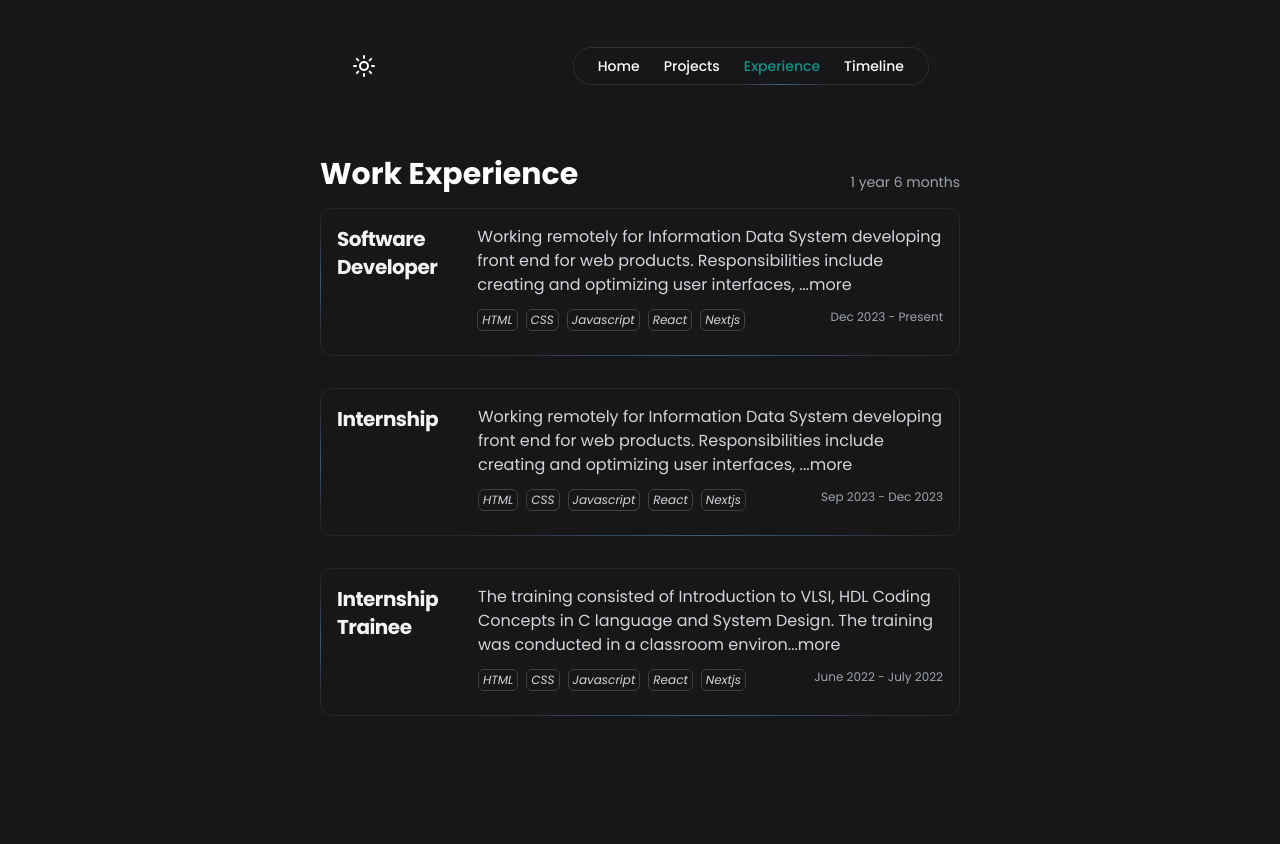
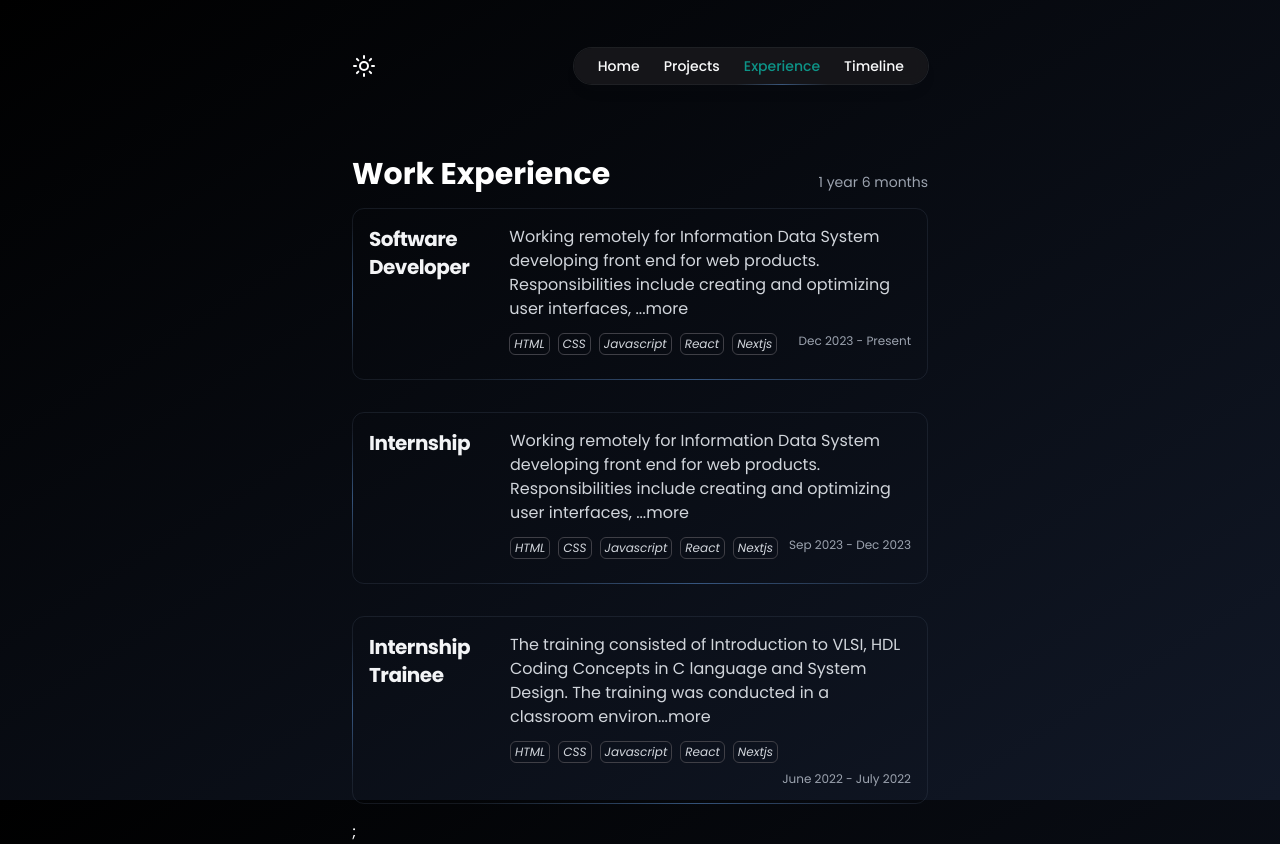
Before and after one commit to AnuragKharwar/anuragkharwar_next, a Next.js app: page /experience in a window 1280 px wide. Before the commit the page ends 800 px from the top, so only its background shows below. Built offline with nearby package versions, Linux system fonts and the light colour scheme.

Commit message:
added gradient

```diff
--- a/app/(dashboard)/education/page.tsx
+++ b/app/(dashboard)/education/page.tsx
@@ -2,7 +2,11 @@ import Education from "@/components/Education/Education";
 import React from "react";
 
 const page = () => {
-  return <Education />;
+  return (
+    <div className="px-8">
+      <Education />;
+    </div>
+  );
 };
 
 export default page;
--- a/app/(dashboard)/experience/page.tsx
+++ b/app/(dashboard)/experience/page.tsx
@@ -2,7 +2,11 @@ import React from "react";
 
 import Experience from "@/components/Experience/Experience";
 const Page = () => {
-  return <Experience />;
+  return (
+    <div className="px-8">
+      <Experience />;
+    </div>
+  );
 };
 
 export default Page;
--- a/app/(dashboard)/freelance/page.tsx
+++ b/app/(dashboard)/freelance/page.tsx
@@ -3,7 +3,9 @@ import React from "react";
 import { freeLanceJson } from "@/data/data";
 const Page = () => {
   return (
-    <Projects title="Freelance & Other Contribution" data={freeLanceJson} />
+    <div className="px-8">
+      <Projects title="Freelance & Other Contribution" data={freeLanceJson} />
+    </div>
   );
 };
 
--- a/app/(dashboard)/layout.tsx
+++ b/app/(dashboard)/layout.tsx
@@ -10,6 +10,7 @@ const layout = ({ children }: { children: React.ReactNode }) => {
 
         {children}
         {/* <Footer /> */}
+        {/* <BackgroundBeams /> */}
       </div>
     </div>
   );
--- a/app/(dashboard)/projects/page.tsx
+++ b/app/(dashboard)/projects/page.tsx
@@ -2,7 +2,11 @@ import Projects from "../../../components/Projects/Projects";
 import React from "react";
 import { PortfolioJson } from "@/data/data";
 const Page = () => {
-  return <Projects title="Projects" data={PortfolioJson} />;
+  return (
+    <div className="px-8">
+      <Projects title="Projects" data={PortfolioJson} />;
+    </div>
+  );
 };
 
 export default Page;
--- a/app/layout.tsx
+++ b/app/layout.tsx
@@ -34,7 +34,9 @@ export default function RootLayout({
       </head>
 
       <body
-        className={`${geistSans.variable} ${geistMono.variable} antialiased`}
+        className={`${geistSans.variable} ${geistMono.variable} antialiased bg-gradient-to-br from-pink-100 to-teal-200 dark:from-black dark:to-gray-900 bg-fixed`}
+
+        // style={{backgroundImage :linear-gradient(to right top, #d16ba5, #c777b9, #ba83ca, #aa8fd8, #9a9ae1, #8aa7ec, #79b3f4, #69bff8, #52cffe, #41dfff, #46eefa, #5ffbf1)}}
       >
         {children}
       </body>
--- a/components/ui/navbar.tsx
+++ b/components/ui/navbar.tsx
@@ -61,9 +61,9 @@ const Navbar = () => {
 
   return (
     <div className="sticky top-0 z-50 flex justify-between items-center w-full h-fit  ">
-      <nav className="flex justify-between items-center w-full p-2 lg:p-8  mb-4 mt-4 md:mb-10 mx-auto bg-[#ffffff] dark:bg-zinc-900 bg-opacity-70 backdrop-blur-lg">
+      <nav className="flex justify-between items-center w-full p-2 lg:p-8  mb-4 mt-4 md:mb-10 mx-auto bg-transparent">
         <Themebutton />
-        <div className="hidden sm:block rounded-full bg-white/90 px-3 text-sm font-medium text-zinc-800 shadow-lg shadow-zinc-800/5 ring-1 ring-zinc-900/5 backdrop-blur dark:bg-zinc-900/90 dark:text-zinc-200 dark:ring-white/10">
+        <div className="hidden sm:block rounded-full  px-3 text-sm font-medium text-zinc-800 shadow-lg shadow-zinc-800/5 ring-1 ring-zinc-900/5 backdrop-blur dark:bg-zinc-900/90 dark:text-zinc-200 dark:ring-white/10">
           <Desktop
             links={links}
             hoveredIndex={hoveredIndex}
```
